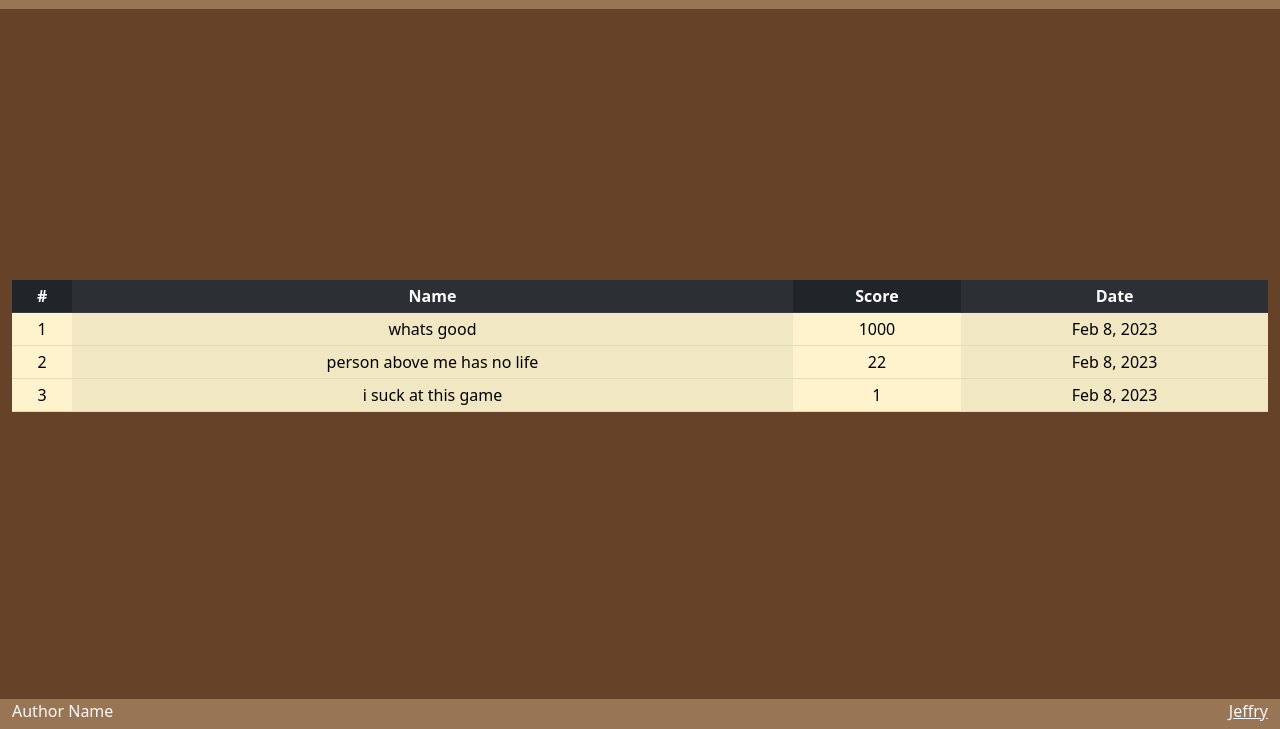
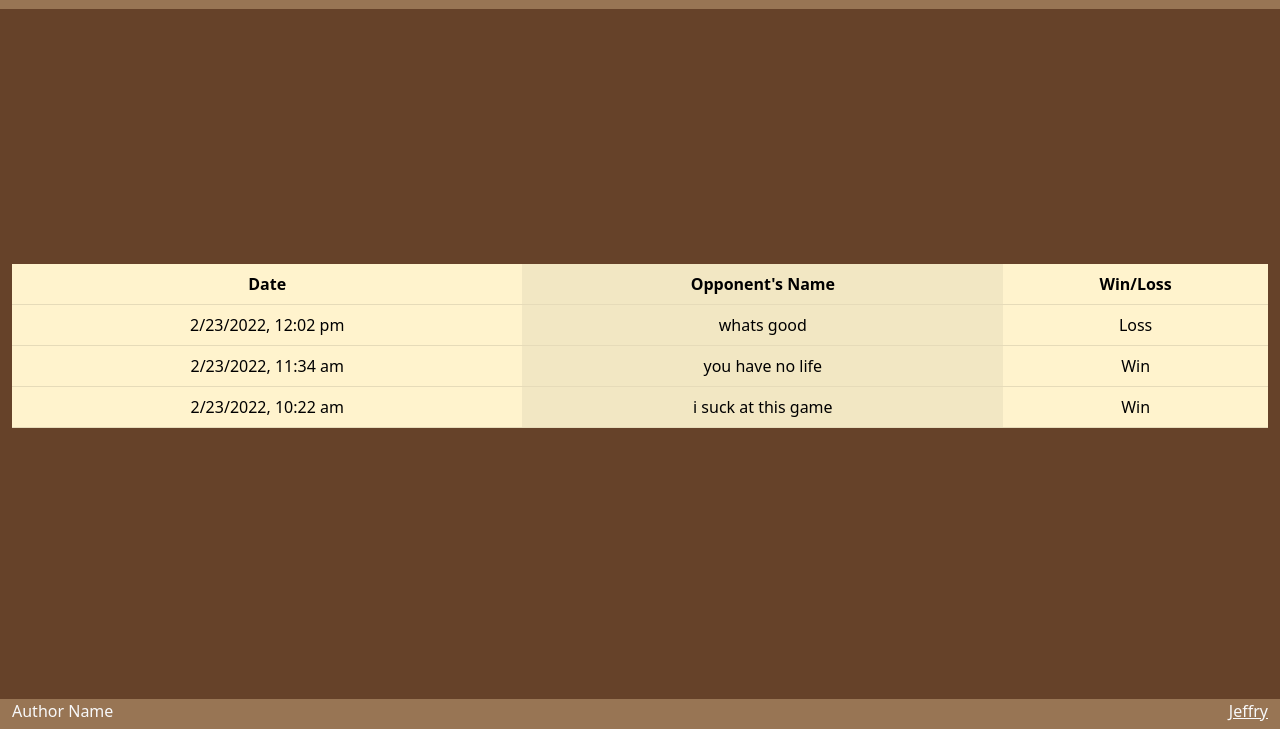
Before and after one commit to jminyoon/startup, a plain HTML site: page matchhistory.html in a window 1280 px wide. Shown: the part 71-800 px from the top of the page. Drawn offline with nearby package versions, Linux system fonts and the light colour scheme.

Commit message:
more changes to matchhistory

```diff
--- a/matchhistory.html
+++ b/matchhistory.html
@@ -37,33 +37,29 @@
         </header>
 
         <main class="container-fluid text-center">
-            <table class="table table-warning table-striped-columns table-sm">
-                <thead class="table-dark">
+            <table class="table table-warning table-striped-columns bg-opacity-10">
+                <thead>
                     <tr>
-                        <th>#</th>
-                        <th>Name</th>
-                        <th>Score</th>
                         <th>Date</th>
+                        <th>Opponent's Name</th>
+                        <th>Win/Loss</th>
                     </tr>
                 </thead>
                 <tbody>
                     <tr>
-                        <td>1</td>
+                        <td>2/23/2022, 12:02 pm</td>
                         <td>whats good</td>
-                        <td>1000</td>
-                        <td>Feb 8, 2023</td>
+                        <td>Loss</td>
                     </tr>
                     <tr>
-                        <td>2</td>
-                        <td>person above me has no life</td>
-                        <td>22</td>
-                        <td>Feb 8, 2023</td>
+                        <td>2/23/2022, 11:34 am</td>
+                        <td>you have no life</td>
+                        <td>Win</td>
                     </tr>
                     <tr>
-                        <td>3</td>
+                        <td>2/23/2022, 10:22 am</td>
                         <td>i suck at this game</td>
-                        <td>1</td>
-                        <td>Feb 8, 2023</td>
+                        <td>Win</td>
                     </tr>
                 </tbody>
             </table>
```
